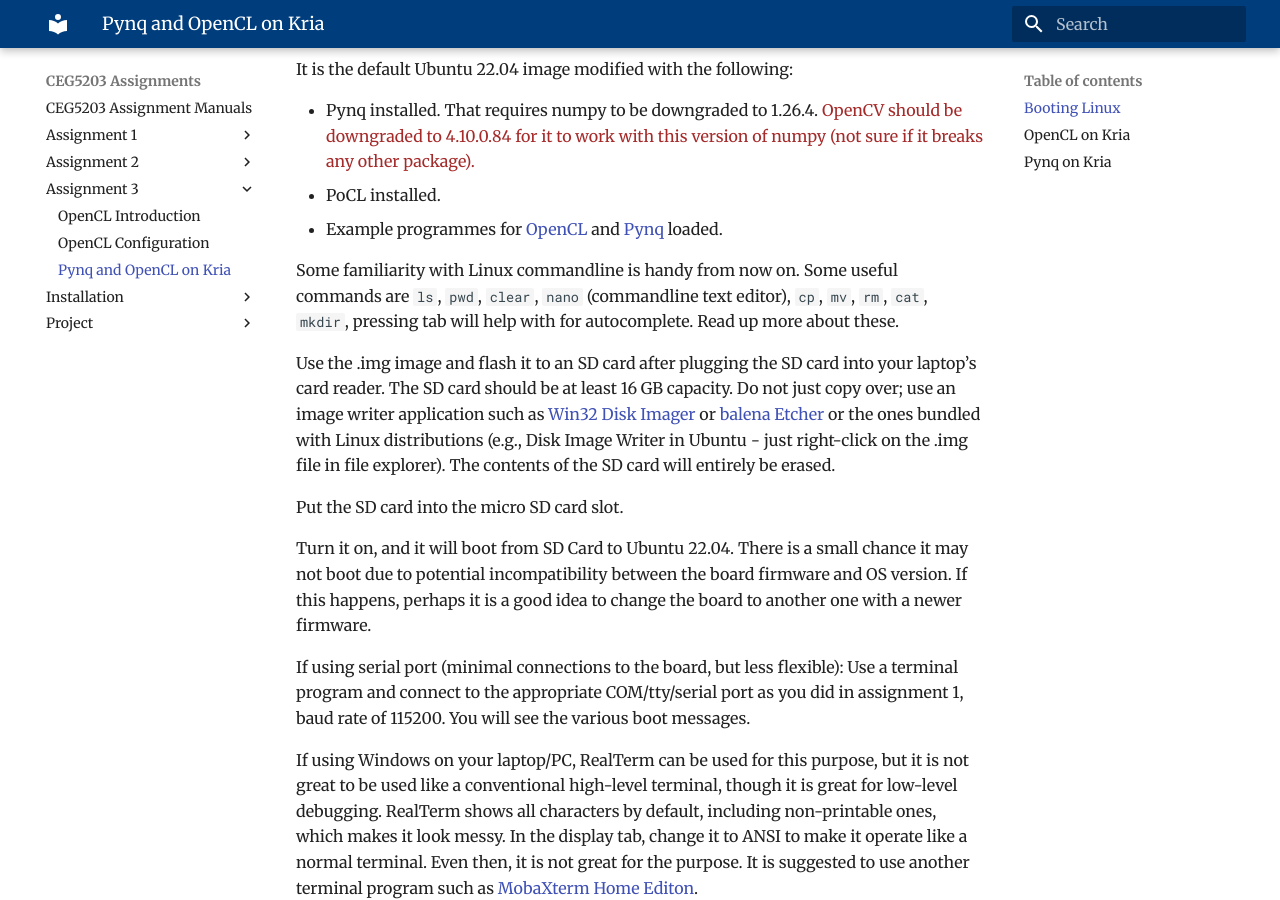
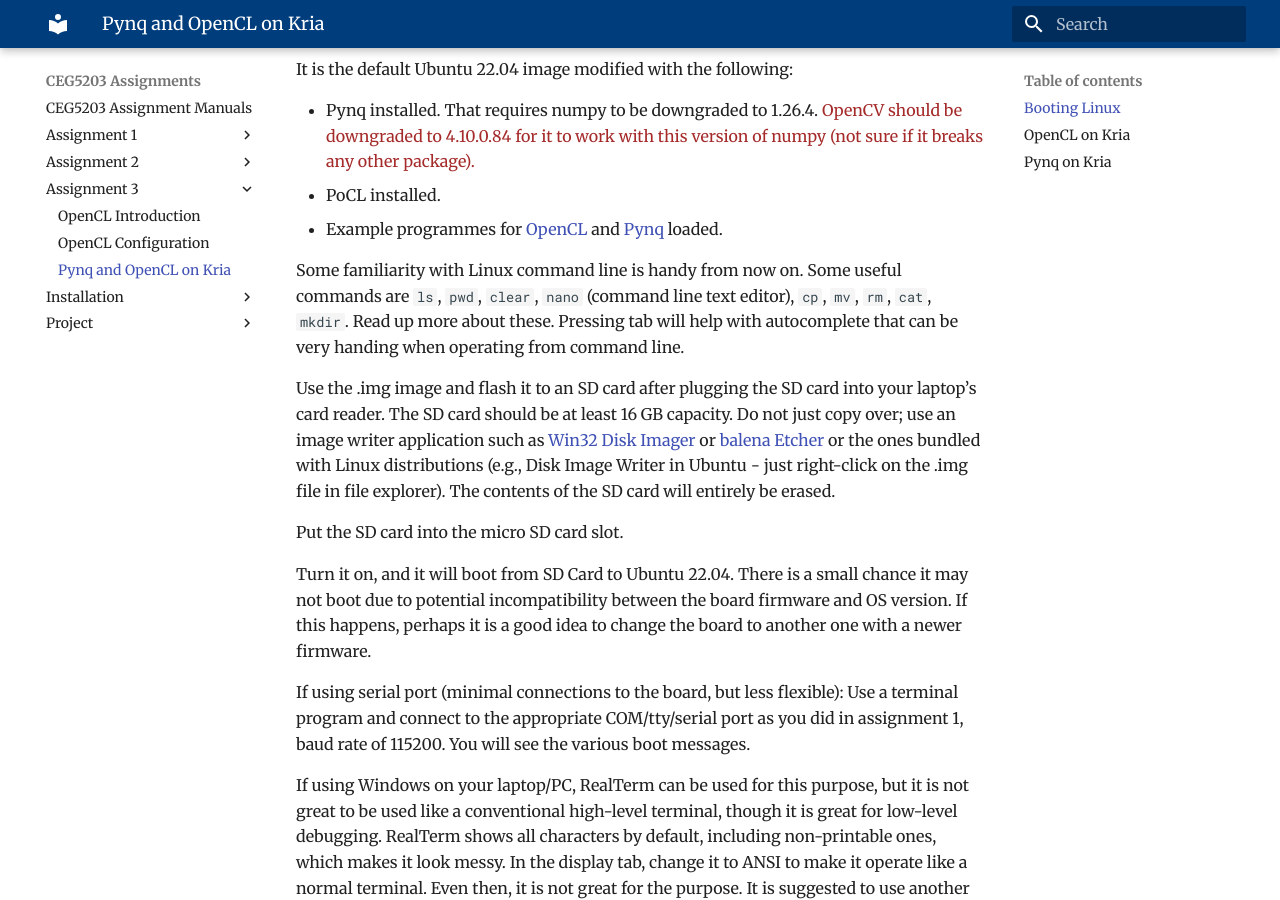
Before and after one commit to NUS-CEG5203/assignments, an MkDocs documentation site: the page built from docs/Assignment_3/3_Pynq_OpenCL_Kria.md, in a window 1280 px wide and 900 px high, scrolled down 579 px. Built offline with MkDocs 1.6.1 and Material for MkDocs 9.7.7, drawn with Linux system fonts in a browser that asks for light colours.

Commit message:
Fix minor typos and improve clarity in Linux command line instructions

```diff
--- a/docs/Assignment_3/3_Pynq_OpenCL_Kria.md
+++ b/docs/Assignment_3/3_Pynq_OpenCL_Kria.md
@@ -21,8 +21,8 @@ It is the default Ubuntu 22.04 image modified with the following:
 * PoCL installed.
 * Example programmes for [OpenCL](https://nus-ceg5203.github.io/assignments/Assignment_3/code_templates/OpenCLExample) and [Pynq](https://nus-ceg5203.github.io/assignments/Assignment_3/code_templates/PynqDMAExample) loaded.
 
-Some familiarity with Linux commandline is handy from now on. Some useful commands are
-`ls`, `pwd`, `clear`, `nano` (commandline text editor), `cp`, `mv`, `rm`, `cat`, `mkdir`, pressing tab will help with for autocomplete. Read up more about these.
+Some familiarity with Linux command line is handy from now on. Some useful commands are
+`ls`, `pwd`, `clear`, `nano` (command line text editor), `cp`, `mv`, `rm`, `cat`, `mkdir`. Read up more about these. Pressing tab will help with autocomplete that can be very handing when operating from command line.
 
 Use the .img image and flash it to an SD card after plugging the SD card into your laptop’s card reader. The SD card should be at least 16 GB capacity. Do not just copy over; use an image writer application such as [Win32 Disk Imager](https://win32diskimager.org/) or [balena Etcher](https://etcher.balena.io/) or the ones bundled with Linux distributions (e.g., Disk Image Writer in Ubuntu - just right-click on the .img file in file explorer). The contents of the SD card will entirely be erased.
 
```
